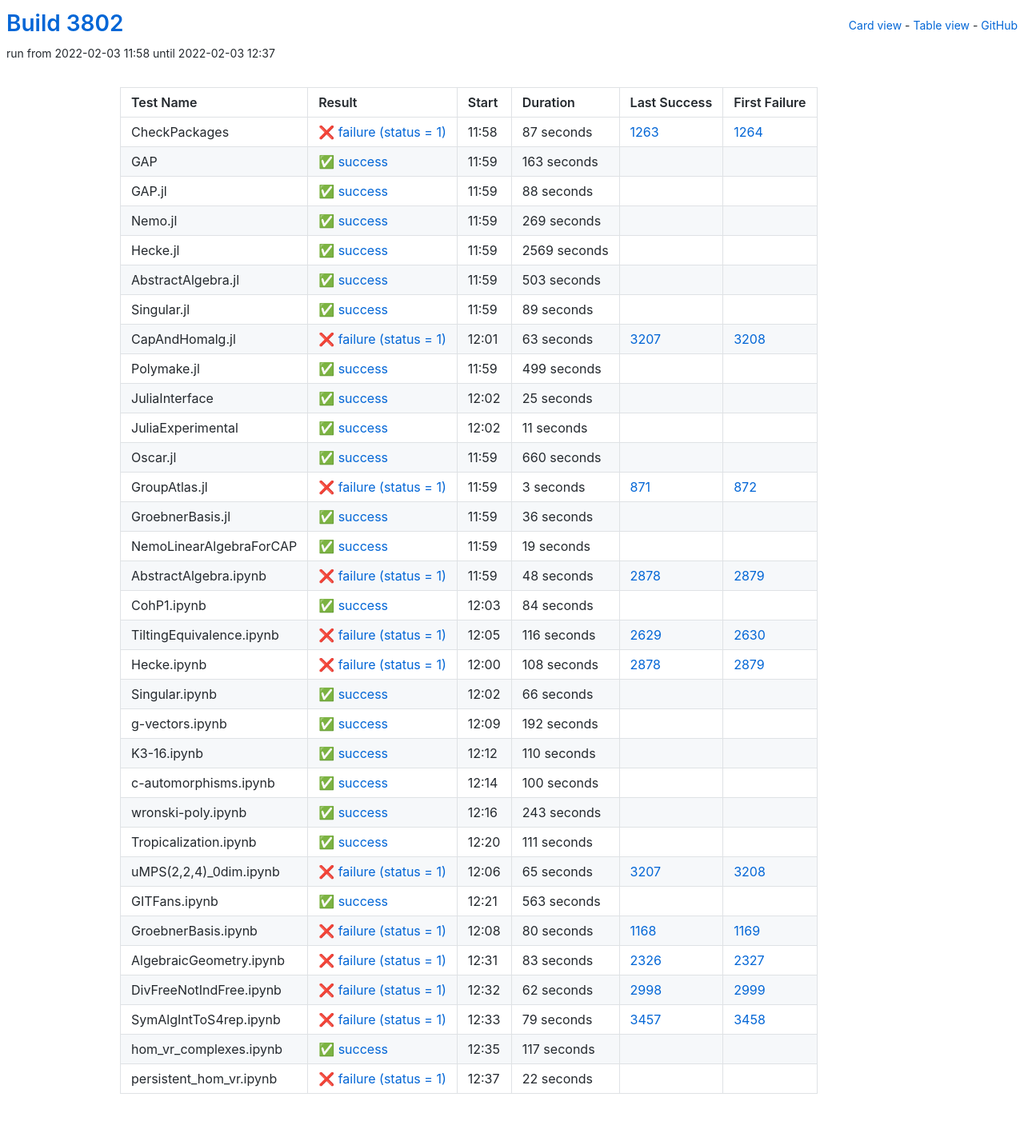
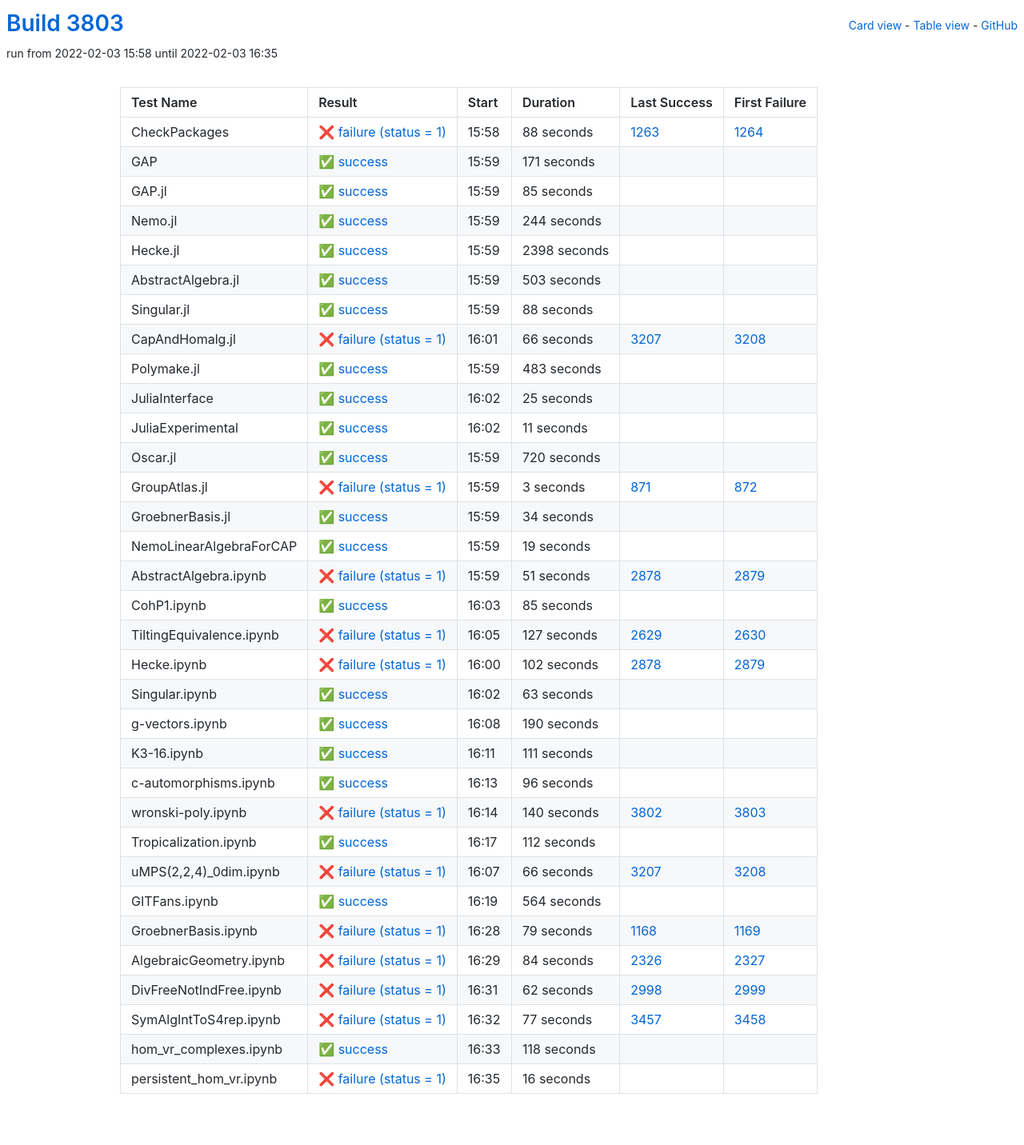
Before and after one commit to oscar-system/oscar-ci-status-stable, a Jekyll site: the page built from table.html, in a window 1280 px wide. Shown: the whole page at 80% size. Built offline with Jekyll 4.4.1, drawn with Linux system fonts in a browser that asks for light colours.

Commit message:
Build #3803

```diff
--- a/_data/ci.yml
+++ b/_data/ci.yml
@@ -1,6 +1,6 @@
 ---
-build: 3802
-build_url: https://oscarci.mathematik.uni-kl.de/job/oscar-stable/3802/
+build: 3803
+build_url: https://oscarci.mathematik.uni-kl.de/job/oscar-stable/3803/
 job: oscar-stable
 organization: oscar-system
 repo: oscar-ci-status-stable
@@ -8,68 +8,68 @@ repourl: https://github.com/oscar-system/oscar-ci-status-stable
 tests:
 - name: CheckPackages
   id: checkpackages
-  log: https://oscarci.mathematik.uni-kl.de/job/oscar-stable/3802/artifact/logs/build-3802/CheckPackages.log
-  start: 2022-02-03 11:58
+  log: https://oscarci.mathematik.uni-kl.de/job/oscar-stable/3803/artifact/logs/build-3803/CheckPackages.log
+  start: 2022-02-03 15:58
   success: false
   exitcode: 1
   status: failure
-  duration: 87
+  duration: 88
   last_success: 1263
   last_success_url: https://oscarci.mathematik.uni-kl.de/job/oscar-stable/1263/
   first_failure: 1264
   first_failure_url: https://oscarci.mathematik.uni-kl.de/job/oscar-stable/1264/
 - name: GAP
   id: gap
-  log: https://oscarci.mathematik.uni-kl.de/job/oscar-stable/3802/artifact/logs/build-3802/GAP.log
-  start: 2022-02-03 11:59
+  log: https://oscarci.mathematik.uni-kl.de/job/oscar-stable/3803/artifact/logs/build-3803/GAP.log
+  start: 2022-02-03 15:59
   success: true
   exitcode: 0
   status: success
-  duration: 163
+  duration: 171
   last_success: false
   last_success_url:
   first_failure: false
   first_failure_url:
 - name: GAP.jl
   id: gap-jl
-  log: https://oscarci.mathematik.uni-kl.de/job/oscar-stable/3802/artifact/logs/build-3802/GAP.jl.log
-  start: 2022-02-03 11:59
+  log: https://oscarci.mathematik.uni-kl.de/job/oscar-stable/3803/artifact/logs/build-3803/GAP.jl.log
+  start: 2022-02-03 15:59
   success: true
   exitcode: 0
   status: success
-  duration: 88
+  duration: 85
   last_success: false
   last_success_url:
   first_failure: false
   first_failure_url:
 - name: Nemo.jl
   id: nemo-jl
-  log: https://oscarci.mathematik.uni-kl.de/job/oscar-stable/3802/artifact/logs/build-3802/Nemo.jl.log
-  start: 2022-02-03 11:59
+  log: https://oscarci.mathematik.uni-kl.de/job/oscar-stable/3803/artifact/logs/build-3803/Nemo.jl.log
+  start: 2022-02-03 15:59
   success: true
   exitcode: 0
   status: success
-  duration: 269
+  duration: 244
   last_success: false
   last_success_url:
   first_failure: false
   first_failure_url:
 - name: Hecke.jl
   id: hecke-jl
-  log: https://oscarci.mathematik.uni-kl.de/job/oscar-stable/3802/artifact/logs/build-3802/Hecke.jl.log
-  start: 2022-02-03 11:59
+  log: https://oscarci.mathematik.uni-kl.de/job/oscar-stable/3803/artifact/logs/build-3803/Hecke.jl.log
+  start: 2022-02-03 15:59
   success: true
   exitcode: 0
   status: success
-  duration: 2569
+  duration: 2398
   last_success: false
   last_success_url:
   first_failure: false
   first_failure_url:
 - name: AbstractAlgebra.jl
   id: abstractalgebra-jl
-  log: https://oscarci.mathematik.uni-kl.de/job/oscar-stable/3802/artifact/logs/build-3802/AbstractAlgebra.jl.log
-  start: 2022-02-03 11:59
+  log: https://oscarci.mathematik.uni-kl.de/job/oscar-stable/3803/artifact/logs/build-3803/AbstractAlgebra.jl.log
+  start: 2022-02-03 15:59
   success: true
   exitcode: 0
   status: success
@@ -80,44 +80,44 @@ tests:
   first_failure_url:
 - name: Singular.jl
   id: singular-jl
-  log: https://oscarci.mathematik.uni-kl.de/job/oscar-stable/3802/artifact/logs/build-3802/Singular.jl.log
-  start: 2022-02-03 11:59
+  log: https://oscarci.mathematik.uni-kl.de/job/oscar-stable/3803/artifact/logs/build-3803/Singular.jl.log
+  start: 2022-02-03 15:59
   success: true
   exitcode: 0
   status: success
-  duration: 89
+  duration: 88
   last_success: false
   last_success_url:
   first_failure: false
   first_failure_url:
 - name: CapAndHomalg.jl
   id: capandhomalg-jl
-  log: https://oscarci.mathematik.uni-kl.de/job/oscar-stable/3802/artifact/logs/build-3802/CapAndHomalg.jl.log
-  start: 2022-02-03 12:01
+  log: https://oscarci.mathematik.uni-kl.de/job/oscar-stable/3803/artifact/logs/build-3803/CapAndHomalg.jl.log
+  start: 2022-02-03 16:01
   success: false
   exitcode: 1
   status: failure
-  duration: 63
+  duration: 66
   last_success: 3207
   last_success_url: https://oscarci.mathematik.uni-kl.de/job/oscar-stable/3207/
   first_failure: 3208
   first_failure_url: https://oscarci.mathematik.uni-kl.de/job/oscar-stable/3208/
 - name: Polymake.jl
   id: polymake-jl
-  log: https://oscarci.mathematik.uni-kl.de/job/oscar-stable/3802/artifact/logs/build-3802/Polymake.jl.log
-  start: 2022-02-03 11:59
+  log: https://oscarci.mathematik.uni-kl.de/job/oscar-stable/3803/artifact/logs/build-3803/Polymake.jl.log
+  start: 2022-02-03 15:59
   success: true
   exitcode: 0
   status: success
-  duration: 499
+  duration: 483
   last_success: false
   last_success_url:
   first_failure: false
   first_failure_url:
 - name: JuliaInterface
   id: juliainterface
-  log: https://oscarci.mathematik.uni-kl.de/job/oscar-stable/3802/artifact/logs/build-3802/JuliaInterface.log
-  start: 2022-02-03 12:02
+  log: https://oscarci.mathematik.uni-kl.de/job/oscar-stable/3803/artifact/logs/build-3803/JuliaInterface.log
+  start: 2022-02-03 16:02
   success: true
   exitcode: 0
   status: success
@@ -128,8 +128,8 @@ tests:
   first_failure_url:
 - name: JuliaExperimental
   id: juliaexperimental
-  log: https://oscarci.mathematik.uni-kl.de/job/oscar-stable/3802/artifact/logs/build-3802/JuliaExperimental.log
-  start: 2022-02-03 12:02
+  log: https://oscarci.mathematik.uni-kl.de/job/oscar-stable/3803/artifact/logs/build-3803/JuliaExperimental.log
+  start: 2022-02-03 16:02
   success: true
   exitcode: 0
   status: success
@@ -140,20 +140,20 @@ tests:
   first_failure_url:
 - name: Oscar.jl
   id: oscar-jl
-  log: https://oscarci.mathematik.uni-kl.de/job/oscar-stable/3802/artifact/logs/build-3802/Oscar.jl.log
-  start: 2022-02-03 11:59
+  log: https://oscarci.mathematik.uni-kl.de/job/oscar-stable/3803/artifact/logs/build-3803/Oscar.jl.log
+  start: 2022-02-03 15:59
   success: true
   exitcode: 0
   status: success
-  duration: 660
+  duration: 720
   last_success: false
   last_success_url:
   first_failure: false
   first_failure_url:
 - name: GroupAtlas.jl
   id: groupatlas-jl
-  log: https://oscarci.mathematik.uni-kl.de/job/oscar-stable/3802/artifact/logs/build-3802/GroupAtlas.jl.log
-  start: 2022-02-03 11:59
+  log: https://oscarci.mathematik.uni-kl.de/job/oscar-stable/3803/artifact/logs/build-3803/GroupAtlas.jl.log
+  start: 2022-02-03 15:59
   success: false
   exitcode: 1
   status: failure
@@ -164,20 +164,20 @@ tests:
   first_failure_url: https://oscarci.mathematik.uni-kl.de/job/oscar-stable/872/
 - name: GroebnerBasis.jl
   id: groebnerbasis-jl
-  log: https://oscarci.mathematik.uni-kl.de/job/oscar-stable/3802/artifact/logs/build-3802/GroebnerBasis.jl.log
-  start: 2022-02-03 11:59
+  log: https://oscarci.mathematik.uni-kl.de/job/oscar-stable/3803/artifact/logs/build-3803/GroebnerBasis.jl.log
+  start: 2022-02-03 15:59
   success: true
   exitcode: 0
   status: success
-  duration: 36
+  duration: 34
   last_success: false
   last_success_url:
   first_failure: false
   first_failure_url:
 - name: NemoLinearAlgebraForCAP
   id: nemolinearalgebraforcap
-  log: https://oscarci.mathematik.uni-kl.de/job/oscar-stable/3802/artifact/logs/build-3802/NemoLinearAlgebraForCAP.log
-  start: 2022-02-03 11:59
+  log: https://oscarci.mathematik.uni-kl.de/job/oscar-stable/3803/artifact/logs/build-3803/NemoLinearAlgebraForCAP.log
+  start: 2022-02-03 15:59
   success: true
   exitcode: 0
   status: success
@@ -188,116 +188,80 @@ tests:
   first_failure_url:
 - name: AbstractAlgebra.ipynb
   id: abstractalgebra-ipynb
-  log: https://oscarci.mathematik.uni-kl.de/job/oscar-stable/3802/artifact/logs/build-3802/AbstractAlgebra.ipynb.log
-  start: 2022-02-03 11:59
+  log: https://oscarci.mathematik.uni-kl.de/job/oscar-stable/3803/artifact/logs/build-3803/AbstractAlgebra.ipynb.log
+  start: 2022-02-03 15:59
   success: false
   exitcode: 1
   status: failure
-  duration: 48
+  duration: 51
   last_success: 2878
   last_success_url: https://oscarci.mathematik.uni-kl.de/job/oscar-stable/2878/
   first_failure: 2879
   first_failure_url: https://oscarci.mathematik.uni-kl.de/job/oscar-stable/2879/
 - name: CohP1.ipynb
   id: cohp1-ipynb
-  log: https://oscarci.mathematik.uni-kl.de/job/oscar-stable/3802/artifact/logs/build-3802/CohP1.ipynb.log
-  start: 2022-02-03 12:03
+  log: https://oscarci.mathematik.uni-kl.de/job/oscar-stable/3803/artifact/logs/build-3803/CohP1.ipynb.log
+  start: 2022-02-03 16:03
   success: true
   exitcode: 0
   status: success
-  duration: 84
+  duration: 85
   last_success: false
   last_success_url:
   first_failure: false
   first_failure_url:
 - name: TiltingEquivalence.ipynb
   id: tiltingequivalence-ipynb
-  log: https://oscarci.mathematik.uni-kl.de/job/oscar-stable/3802/artifact/logs/build-3802/TiltingEquivalence.ipynb.log
-  start: 2022-02-03 12:05
+  log: https://oscarci.mathematik.uni-kl.de/job/oscar-stable/3803/artifact/logs/build-3803/TiltingEquivalence.ipynb.log
+  start: 2022-02-03 16:05
   success: false
   exitcode: 1
   status: failure
-  duration: 116
+  duration: 127
   last_success: 2629
   last_success_url: https://oscarci.mathematik.uni-kl.de/job/oscar-stable/2629/
   first_failure: 2630
   first_failure_url: https://oscarci.mathematik.uni-kl.de/job/oscar-stable/2630/
 - name: Hecke.ipynb
   id: hecke-ipynb
-  log: https://oscarci.mathematik.uni-kl.de/job/oscar-stable/3802/artifact/logs/build-3802/Hecke.ipynb.log
-  start: 2022-02-03 12:00
+  log: https://oscarci.mathematik.uni-kl.de/job/oscar-stable/3803/artifact/logs/build-3803/Hecke.ipynb.log
+  start: 2022-02-03 16:00
   success: false
   exitcode: 1
   status: failure
-  duration: 108
+  duration: 102
   last_success: 2878
   last_success_url: https://oscarci.mathematik.uni-kl.de/job/oscar-stable/2878/
   first_failure: 2879
   first_failure_url: https://oscarci.mathematik.uni-kl.de/job/oscar-stable/2879/
 - name: Singular.ipynb
   id: singular-ipynb
-  log: https://oscarci.mathematik.uni-kl.de/job/oscar-stable/3802/artifact/logs/build-3802/Singular.ipynb.log
-  start: 2022-02-03 12:02
+  log: https://oscarci.mathematik.uni-kl.de/job/oscar-stable/3803/artifact/logs/build-3803/Singular.ipynb.log
+  start: 2022-02-03 16:02
   success: true
   exitcode: 0
   status: success
-  duration: 66
+  duration: 63
   last_success: false
   last_success_url:
   first_failure: false
   first_failure_url:
 - name: g-vectors.ipynb
   id: g-vectors-ipynb
-  log: https://oscarci.mathematik.uni-kl.de/job/oscar-stable/3802/artifact/logs/build-3802/g-vectors.ipynb.log
-  start: 2022-02-03 12:09
+  log: https://oscarci.mathematik.uni-kl.de/job/oscar-stable/3803/artifact/logs/build-3803/g-vectors.ipynb.log
+  start: 2022-02-03 16:08
   success: true
   exitcode: 0
   status: success
-  duration: 192
+  duration: 190
   last_success: false
   last_success_url:
   first_failure: false
   first_failure_url:
 - name: K3-16.ipynb
   id: k3-16-ipynb
-  log: https://oscarci.mathematik.uni-kl.de/job/oscar-stable/3802/artifact/logs/build-3802/K3-16.ipynb.log
-  start: 2022-02-03 12:12
-  success: true
-  exitcode: 0
-  status: success
-  duration: 110
-  last_success: false
-  last_success_url:
-  first_failure: false
-  first_failure_url:
-- name: c-automorphisms.ipynb
-  id: c-automorphisms-ipynb
-  log: https://oscarci.mathematik.uni-kl.de/job/oscar-stable/3802/artifact/logs/build-3802/c-automorphisms.ipynb.log
-  start: 2022-02-03 12:14
-  success: true
-  exitcode: 0
-  status: success
-  duration: 100
-  last_success: false
-  last_success_url:
-  first_failure: false
-  first_failure_url:
-- name: wronski-poly.ipynb
-  id: wronski-poly-ipynb
-  log: https://oscarci.mathematik.uni-kl.de/job/oscar-stable/3802/artifact/logs/build-3802/wronski-poly.ipynb.log
-  start: 2022-02-03 12:16
-  success: true
-  exitcode: 0
-  status: success
-  duration: 243
-  last_success: false
-  last_success_url:
-  first_failure: false
-  first_failure_url:
-- name: Tropicalization.ipynb
-  id: tropicalization-ipynb
-  log: https://oscarci.mathematik.uni-kl.de/job/oscar-stable/3802/artifact/logs/build-3802/Tropicalization.ipynb.log
-  start: 2022-02-03 12:20
+  log: https://oscarci.mathematik.uni-kl.de/job/oscar-stable/3803/artifact/logs/build-3803/K3-16.ipynb.log
+  start: 2022-02-03 16:11
   success: true
   exitcode: 0
   status: success
@@ -306,58 +270,94 @@ tests:
   last_success_url:
   first_failure: false
   first_failure_url:
-- name: uMPS(2,2,4)_0dim.ipynb
-  id: umps-2-2-4-0dim-ipynb
-  log: https://oscarci.mathematik.uni-kl.de/job/oscar-stable/3802/artifact/logs/build-3802/uMPS-2-2-4-_0dim.ipynb.log
-  start: 2022-02-03 12:06
+- name: c-automorphisms.ipynb
+  id: c-automorphisms-ipynb
+  log: https://oscarci.mathematik.uni-kl.de/job/oscar-stable/3803/artifact/logs/build-3803/c-automorphisms.ipynb.log
+  start: 2022-02-03 16:13
+  success: true
+  exitcode: 0
+  status: success
+  duration: 96
+  last_success: false
+  last_success_url:
+  first_failure: false
+  first_failure_url:
+- name: wronski-poly.ipynb
+  id: wronski-poly-ipynb
+  log: https://oscarci.mathematik.uni-kl.de/job/oscar-stable/3803/artifact/logs/build-3803/wronski-poly.ipynb.log
+  start: 2022-02-03 16:14
   success: false
   exitcode: 1
   status: failure
-  duration: 65
+  duration: 140
+  last_success: 3802
+  last_success_url: https://oscarci.mathematik.uni-kl.de/job/oscar-stable/3802/
+  first_failure: 3803
+  first_failure_url: https://oscarci.mathematik.uni-kl.de/job/oscar-stable/3803/
+- name: Tropicalization.ipynb
+  id: tropicalization-ipynb
+  log: https://oscarci.mathematik.uni-kl.de/job/oscar-stable/3803/artifact/logs/build-3803/Tropicalization.ipynb.log
+  start: 2022-02-03 16:17
+  success: true
+  exitcode: 0
+  status: success
+  duration: 112
+  last_success: false
+  last_success_url:
+  first_failure: false
+  first_failure_url:
+- name: uMPS(2,2,4)_0dim.ipynb
+  id: umps-2-2-4-0dim-ipynb
+  log: https://oscarci.mathematik.uni-kl.de/job/oscar-stable/3803/artifact/logs/build-3803/uMPS-2-2-4-_0dim.ipynb.log
+  start: 2022-02-03 16:07
+  success: false
+  exitcode: 1
+  status: failure
+  duration: 66
   last_success: 3207
   last_success_url: https://oscarci.mathematik.uni-kl.de/job/oscar-stable/3207/
   first_failure: 3208
   first_failure_url: https://oscarci.mathematik.uni-kl.de/job/oscar-stable/3208/
 - name: GITFans.ipynb
   id: gitfans-ipynb
-  log: https://oscarci.mathematik.uni-kl.de/job/oscar-stable/3802/artifact/logs/build-3802/GITFans.ipynb.log
-  start: 2022-02-03 12:21
+  log: https://oscarci.mathematik.uni-kl.de/job/oscar-stable/3803/artifact/logs/build-3803/GITFans.ipynb.log
+  start: 2022-02-03 16:19
   success: true
   exitcode: 0
   status: success
-  duration: 563
+  duration: 564
   last_success: false
   last_success_url:
   first_failure: false
   first_failure_url:
 - name: GroebnerBasis.ipynb
   id: groebnerbasis-ipynb
-  log: https://oscarci.mathematik.uni-kl.de/job/oscar-stable/3802/artifact/logs/build-3802/GroebnerBasis.ipynb.log
-  start: 2022-02-03 12:08
+  log: https://oscarci.mathematik.uni-kl.de/job/oscar-stable/3803/artifact/logs/build-3803/GroebnerBasis.ipynb.log
+  start: 2022-02-03 16:28
   success: false
   exitcode: 1
   status: failure
-  duration: 80
+  duration: 79
   last_success: 1168
   last_success_url: https://oscarci.mathematik.uni-kl.de/job/oscar-stable/1168/
   first_failure: 1169
   first_failure_url: https://oscarci.mathematik.uni-kl.de/job/oscar-stable/1169/
 - name: AlgebraicGeometry.ipynb
   id: algebraicgeometry-ipynb
-  log: https://oscarci.mathematik.uni-kl.de/job/oscar-stable/3802/artifact/logs/build-3802/AlgebraicGeometry.ipynb.log
-  start: 2022-02-03 12:31
+  log: https://oscarci.mathematik.uni-kl.de/job/oscar-stable/3803/artifact/logs/build-3803/AlgebraicGeometry.ipynb.log
+  start: 2022-02-03 16:29
   success: false
   exitcode: 1
   status: failure
-  duration: 83
+  duration: 84
   last_success: 2326
   last_success_url: https://oscarci.mathematik.uni-kl.de/job/oscar-stable/2326/
   first_failure: 2327
   first_failure_url: https://oscarci.mathematik.uni-kl.de/job/oscar-stable/2327/
 - name: DivFreeNotIndFree.ipynb
   id: divfreenotindfree-ipynb
-  log: https://oscarci.mathematik.uni-kl.de/job/oscar-stable/3802/artifact/logs/build-3802/DivFreeNotIndFree.ipynb.log
-  start: 2022-02-03 12:32
+  log: https://oscarci.mathematik.uni-kl.de/job/oscar-stable/3803/artifact/logs/build-3803/DivFreeNotIndFree.ipynb.log
+  start: 2022-02-03 16:31
   success: false
   exitcode: 1
   status: failure
@@ -368,36 +368,36 @@ tests:
   first_failure_url: https://oscarci.mathematik.uni-kl.de/job/oscar-stable/2999/
 - name: SymAlgIntToS4rep.ipynb
   id: symalginttos4rep-ipynb
-  log: https://oscarci.mathematik.uni-kl.de/job/oscar-stable/3802/artifact/logs/build-3802/SymAlgIntToS4rep.ipynb.log
-  start: 2022-02-03 12:33
+  log: https://oscarci.mathematik.uni-kl.de/job/oscar-stable/3803/artifact/logs/build-3803/SymAlgIntToS4rep.ipynb.log
+  start: 2022-02-03 16:32
   success: false
   exitcode: 1
   status: failure
-  duration: 79
+  duration: 77
   last_success: 3457
   last_success_url: https://oscarci.mathematik.uni-kl.de/job/oscar-stable/3457/
   first_failure: 3458
   first_failure_url: https://oscarci.mathematik.uni-kl.de/job/oscar-stable/3458/
 - name: hom_vr_complexes.ipynb
   id: hom-vr-complexes-ipynb
-  log: https://oscarci.mathematik.uni-kl.de/job/oscar-stable/3802/artifact/logs/build-3802/hom_vr_complexes.ipynb.log
-  start: 2022-02-03 12:35
+  log: https://oscarci.mathematik.uni-kl.de/job/oscar-stable/3803/artifact/logs/build-3803/hom_vr_complexes.ipynb.log
+  start: 2022-02-03 16:33
   success: true
   exitcode: 0
   status: success
-  duration: 117
+  duration: 118
   last_success: false
   last_success_url:
   first_failure: false
   first_failure_url:
 - name: persistent_hom_vr.ipynb
   id: persistent-hom-vr-ipynb
-  log: https://oscarci.mathematik.uni-kl.de/job/oscar-stable/3802/artifact/logs/build-3802/persistent_hom_vr.ipynb.log
-  start: 2022-02-03 12:37
+  log: https://oscarci.mathematik.uni-kl.de/job/oscar-stable/3803/artifact/logs/build-3803/persistent_hom_vr.ipynb.log
+  start: 2022-02-03 16:35
   success: false
   exitcode: 1
   status: failure
-  duration: 22
+  duration: 16
   last_success: false
   last_success_url:
   first_failure: false
```
Also changed, not shown: README.md.
